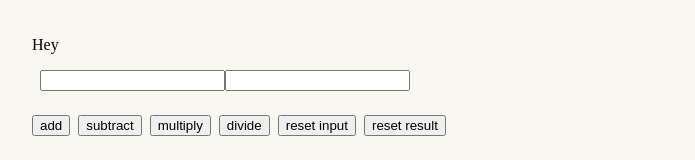
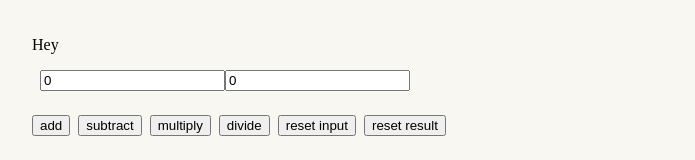
Before and after one commit to byfolarin/Selah, a React (Vite) app in the folder Selah/: page /Calculator in a window 1280 px wide. Shown: the part 192-352 px from the top of the page, without its empty margins (292-987 px from the left). Built offline with nearby package versions, Linux system fonts and the light colour scheme; a web font is replaced by a local one.

Commit message:
understand volume

```diff
--- a/Selah/src/App.jsx
+++ b/Selah/src/App.jsx
@@ -12,8 +12,8 @@ import { useState } from 'react'
 function App() {
 
 
-  const [input, setInput] = useState("")
-  const [newinput, setNewinput] =useState("")
+  const [input, setInput] = useState(0)
+  const [newinput, setNewinput] =useState(0)
 
   return (
     <>
--- a/Selah/src/components/website/Calculator.jsx
+++ b/Selah/src/components/website/Calculator.jsx
@@ -1,6 +1,6 @@
 import React, { useState } from 'react'
 
-const Calculator = ({input,setInput,newinput, setNewinput}) => {
+const Calculator = ({input,setInput,newinput,setNewinput}) => {
 
 const [display,setDisplay] = useState("Hey")
 
@@ -15,10 +15,12 @@ const [display,setDisplay] = useState("Hey")
 
 function solveInput (){
     const solution = getInput + newInput;
-    return solution
+    return console.log(solution)
 }
 
-
+// function setActive(){
+//     setDisplay(solveInput)
+// }
 
 
 
```
